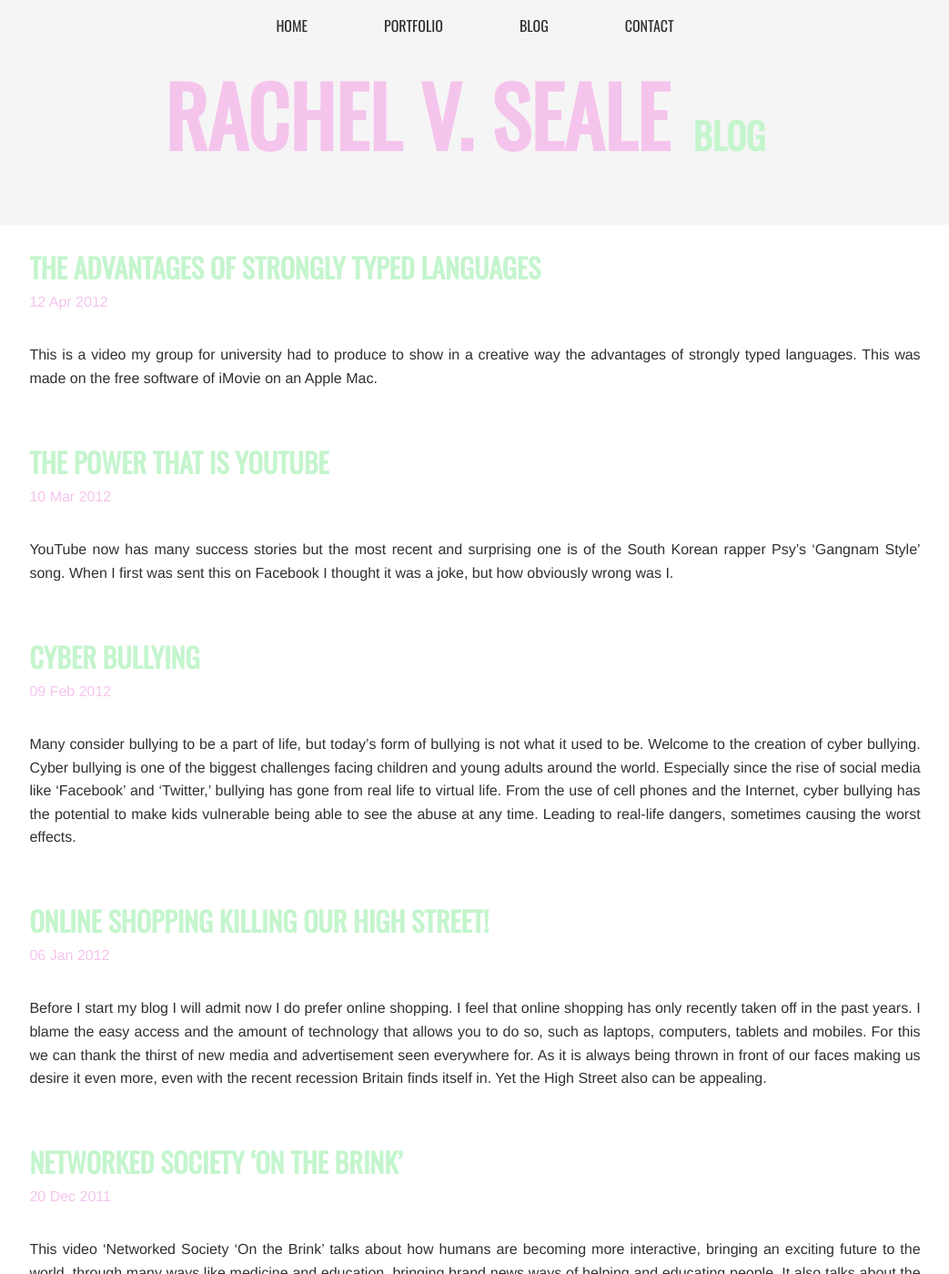
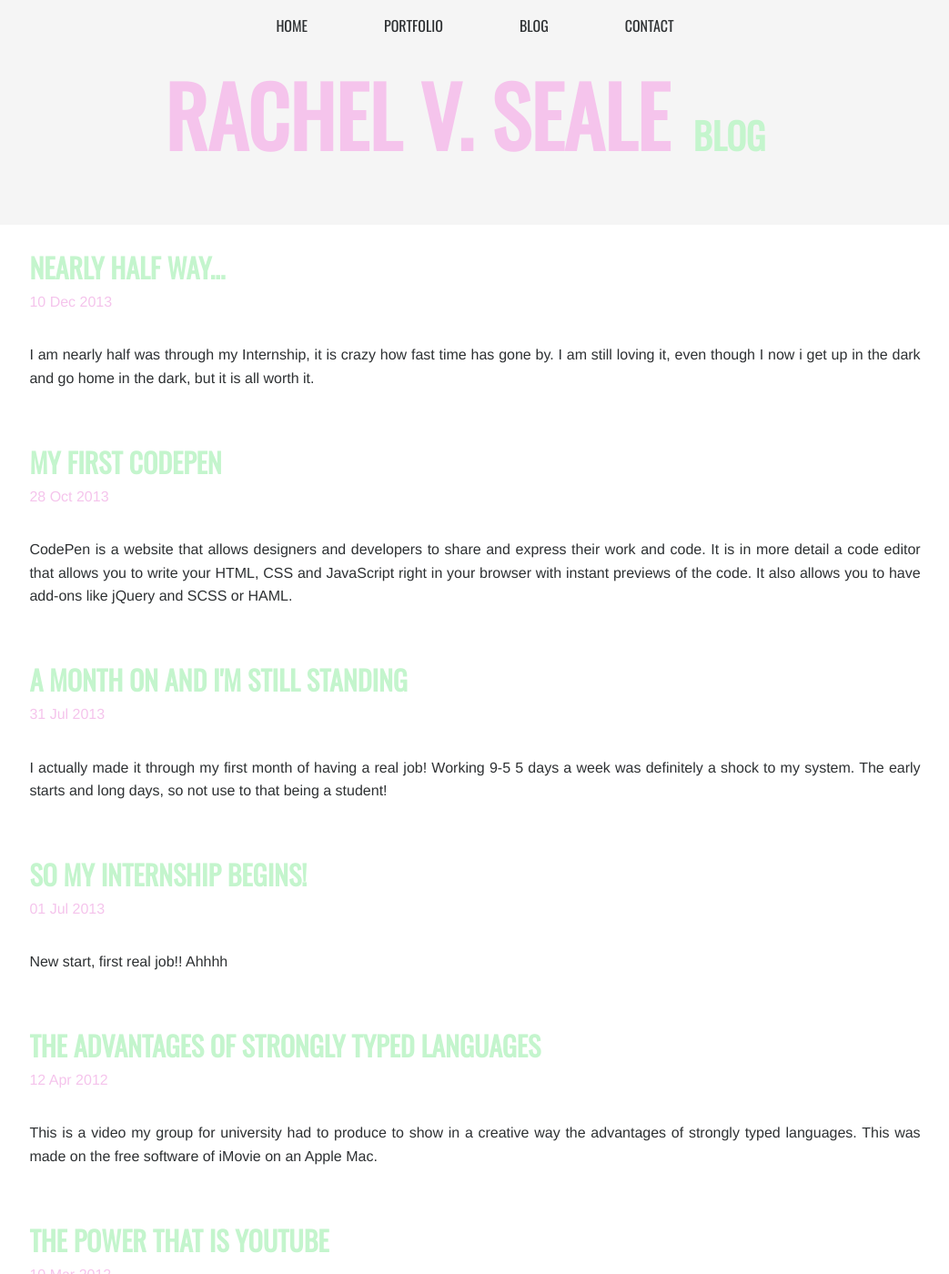
Before and after one commit to RachelSeale/rsealePortfolio, a Jekyll site: the page built from blog.html, in a window 1280 px wide and 1400 px high. Shown: the whole window at 91% size, without its empty margins (118-1161 px from the left). Built offline with Jekyll 4.4.1, drawn with Linux system fonts in a browser that asks for light colours; nearby versions of some CDN libraries; Markdown is read by kramdown in place of the engine named in the settings.

Commit message:
update blog and portfolio

```diff
--- /dev/null
+++ b/_posts/2013-07-01-internship.markdown
@@ -0,0 +1,14 @@
+---
+layout: post
+title:  So my internship begins!
+date:   2013-07-01 12:10:58
+categories: Posts
+---
+
+New start, first real job!! Ahhhh
+
+I have been able to secure myself a year out of my uni course to work in the industry. Exciting times.
+
+I am working in London as a front end developer for a great company.
+
+Finger crossed I love it!
--- /dev/null
+++ b/_posts/2013-07-31-month-in.markdown
@@ -0,0 +1,14 @@
+---
+layout: post
+title:  A month on and I'm still standing
+date:   2013-07-31 17:10:58
+categories: Posts
+---
+
+I actually made it through my first month of having a real job! Working 9-5 5 days a week was definitely a shock to my system. The early starts and long days, so not use to that being a student!
+
+My first month have really flown by, I cant believe I received my first payslip already :)!! Even more is that the amount I have already learned for just being here just over 3 weeks. Seeing how a real companies work and the contact with the clients. But also being able to be involved in the team and seeing my work being displayed on real live websites, for big companies.
+
+Within my first week I was chucked into a massive project that was planned to go live within weeks. So once I was set up on Mac, I was given aload of Html and CSS bugs that I had to make my way through. Some were easy where I just had to fixed the width or change the positioning! But some took days and I didn't realise how a little issue seems can cause so much damage! But I got there in the end. But to commit my bug fixes I came into contact with GitHub! I and GitHub do not understand each other! I always did something to upset it, and had to annoy another FED (front end developer) to come and fix it for me, this happened  shall I shall over 10 times! But after that I can now officially commit my own work through terminal! Yay!
+
+Looking forward to what the next year brings ...
--- /dev/null
+++ b/_posts/2013-10-28-codepen.markdown
@@ -0,0 +1,12 @@
+---
+layout: post
+title:  My first Codepen
+date:   2013-10-28 13:40:34
+categories: Posts
+---
+
+CodePen is a website that allows designers and developers to share and express their work and code. It is in more detail a code editor that allows you to write your HTML, CSS and JavaScript right in your browser with instant previews of the code. It also allows you to have add-ons like jQuery and SCSS or HAML.
+
+[My first Codepen](http://cdpn.io/wBqyu) - This is one of my CodePens and I am overwhelmed with the views and likes it has received.  I can't take whole credit for it as I was inspired by another developers pen which i do link to.
+
+Let me know what you think!
--- /dev/null
+++ b/_posts/2013-12-10-half-way.markdown
@@ -0,0 +1,17 @@
+---
+layout: post
+title:  Nearly Half way...
+date:   2013-12-10 09:25:14
+categories: Posts
+---
+
+I am nearly half was through my Internship, it is crazy how fast time has gone by. I am still loving it, even though I now i get up in the dark and go home in the dark, but it is all worth it.
+
+I have learnt so much and realised how useful a year out placement is. I feel I have learnt so much more than I ever have in this space of time. The things I'm loving the most is all the clients that I get to involved with. It is soooo weird, as all the websites I have use to buy their products or services, I am now I'm helping to fix and build them! Its crazy.
+
+I am also being introduced to all new ways of writing code and all the plugins and handlebars that help you build a website so much quicker and more efficient. As i have been involved in some in-house work as well. They are creating a UI Type Kit which allows to have all the elements of website in basic form, which will allow a quicker build of website, as all the modules and elements will be available to hand. I so far have contributed with a; slideshow, carousel, product items and 6 different types of navigation.  So from doing the navigations for the kit, I have been given the job to do the companies main website, to add sub-nav to the main navigation of the website!!
+
+But the best part of my internship is the workplace itself, its full of great people and making my time here enjoyable. Its such a social place to be apart of and everyone seems more like friends than colleagues which is great. I also went to a karaoke night, which was probably the most awkward night of my life but so much fun at the same time.
+
+
+But just form this short space of time it has made me realise that I would and happily work in this sector for the rest of my career, as each day I am learning something new. My next task is getting my JavaScript skills up to scratch!
--- a/portfolio.html
+++ b/portfolio.html
@@ -7,40 +7,77 @@ class: about
 <div id="Portfolio">
 	<section class="portfolio-content">
 
-        <div class="portfolio-work one">
+		<div class="portfolio-work">
+			<a href="https://www.rafclub.org.uk/">
+				<img src="images/work8.jpg"/>
+				<div class="image-overlay">
+					<h2>RAF Club</h2>
+					<p>This was the first project that I worked on during my internship with Micros E-Commerce. It was a brand new website that was ready to go live but had some HTML, CSS issues that needed fixing which I helped on.</p>
+				</div>
+			</a>
+		</div>
+		<div class="portfolio-work">
+			<a href="http://www.micros-fidelio.eu/">
+				<img src="images/work7.jpg"/>
+				<div class="image-overlay">
+					<h2>MICROS-Fidelio Europe</h2>
+					<p>My task on this website was on the request of the client wanting to update the main navigation and transform it into a multi-level navigation. This was one of my first big tasks as an intern. Here I had to use my CSS, HTML and jQuery skills.</p>
+				</div>
+			</a>
+		</div>
+		<div class="portfolio-work">
+			<a href="http://www.soletrader.co.uk/">
+				<img src="images/work6.jpg"/>
+				<div class="image-overlay">
+					<h2>Sole Trader</h2>
+					<p></p>
+				</div>
+			</a>
+		</div>
+		<div class="portfolio-work">
+            <a href="http://en.steigenberger.com/">
+                <img src="images/work5.jpg"/>
+                <div class="image-overlay">
+                    <h2>Steigenberger</h2>
+                    <p></p>
+                </div>
+        	</a>
+        </div>
+		<div class="portfolio-work">
 			<a href="http://itsuite.it.brighton.ac.uk/ah407/bookClub/signIn.php">
 				<img src="images/work1.jpg"/>
 				<div class="image-overlay">
 					<h2>Book Club</h2>
 					<p>Interactive Book Club project produced whilst in 2nd year at University of Brighton. It was produced for me to learn new skills in Ajax and PHP. It is a user friendly site thats allows users to sign up and sign in to leave reviews on books, which are then displayed, for other users.</p>
 				</div>
-        </div></a>
-
-        <div class="portfolio-work two">
+			</a>
+		</div>
+		<div class="portfolio-work">
 			<a href="http://itsuite.it.brighton.ac.uk/ah407/groupTA/">
 				<img src="images/work2.jpg"/>
 				<div class="image-overlay">
 					<h2>Comic book Showcase</h2>
 					<p>This is my group showcase piece for one of my modules at uni. The project to was to find a unique and interesting way to present ourseleves to potenial clients. We decided to go for the comic theme, as we thought it be a intresting and fun way to present our skills and personalities.</p>
-                </div></a>
 				</div>
-
-        <div class="portfolio-work three">
+			</a>
+		</div>
+		<div class="portfolio-work">
 			<a href="http://www.youtube.com/watch?v=IbmYTPYuiPQ&list=LL9dhibIaR9zxjKiekT9Pyyw&feature=share">
 				<img src="images/work3.jpg"/>
 				<div class="image-overlay">
 				   <h2>Digital Technologies</h2>
 				   <p>Another uni project of mine was for a module called "Digital Technologies". We as a group be given a subject 'Advantages of strongly typed languages,' and had to be able to present it in a way that will help and encourage other student to learn.</p>
-                </div></a>
 				</div>
-
-        <div class="portfolio-work four">
+			</a>
+		</div>
+		<div class="portfolio-work">
 			<a href="http://itsuite.it.brighton.ac.uk/rs352/toyshop/ShoppingCart.html">
 				<img src="images/work4.jpg"/>
 				<div class="image-overlay">
 				   <h2>Shopping Cart Proj</h2>
 				   <p>This project was one of the first uni projects that involved me using all the skills I had learnt in my first year to create a toy shop. You could choose the quanity of an item and be able to add to the basket which will update.</p>
-                </div></a>
+				</div>
+			</a>
 		</div>
   </section>
 </div>
```
Also changed, not shown: images/desk.jpg (added), images/work5.jpg (added), images/work6.jpg (added), images/work7.jpg (added), images/work8.jpg (added). Lines whose indentation alone changed are shown as unchanged.
